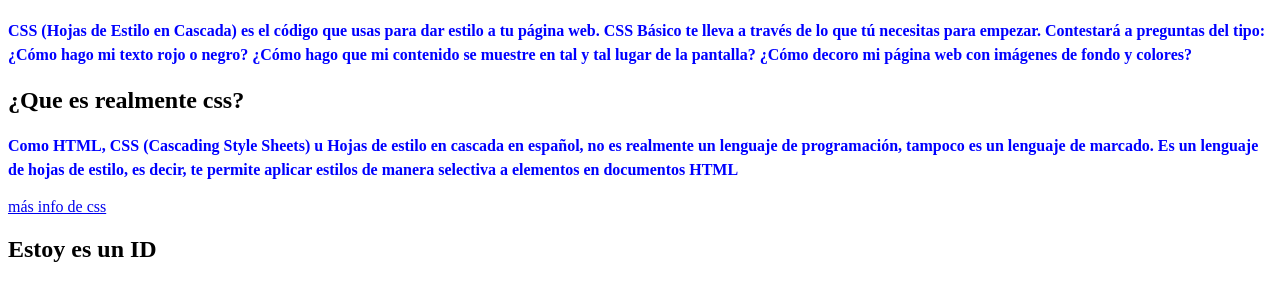
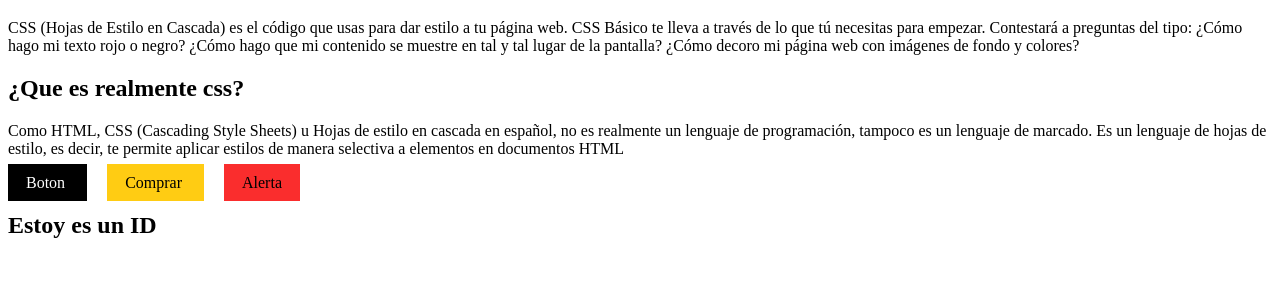
Before and after one commit to KingLuis14/Modulo02-css, a plain HTML site: page index.html in a window 1280 px wide. Shown: the part 61-362 px from the top of the page. Drawn offline with Linux system fonts and the light colour scheme.

Commit message:
Selector combinado

```diff
--- a/index.html
+++ b/index.html
@@ -4,7 +4,7 @@
     <meta charset="UTF-8">
     <meta name="viewport" content="width=device-width, initial-scale=1.0">
     <title>Selector de etiqueta</title>
-    <link rel="stylesheet" href="./selectores-css/selector-agrupado.css">
+    <link rel="stylesheet" href="./selectores-css/selector-combinado.css">
 </head>
 <body>
     <h1 id="titulo">Estoy es un ID</h1>
@@ -14,9 +14,23 @@
     <a
         href="https://developer.mozilla.org/es/docs/Learn/Getting_started_with_the_web/CSS_basics"
         target="_blank"
-        class="enlace"
+        class="boton"
         >
-        más info de css
+        Boton
+    </a>
+    <a
+        href="https://developer.mozilla.org/es/docs/Learn/Getting_started_with_the_web/CSS_basics"
+        target="_blank"
+        class="boton comprar"
+        >
+        Comprar
+    </a>
+    <a
+        href="https://developer.mozilla.org/es/docs/Learn/Getting_started_with_the_web/CSS_basics"
+        target="_blank"
+        class="boton alerta"
+        >
+        Alerta
     </a>
     <h2 id="titulo">Estoy es un ID</h2>
 </body>
--- /dev/null
+++ b/selectores-css/selector-combinado.css
@@ -0,0 +1,19 @@
+.boton{
+    padding: 10px 18px;
+    background-color: black;
+    color: white;
+    text-decoration: none;
+    margin-right: 20px;
+}
+
+.boton.comprar{
+
+    background-color: rgb(255, 204, 19);
+    color: rgb(0, 0, 0);
+}
+
+.boton.alerta{
+
+    background-color: rgb(250, 45, 45);
+    color: rgb(0, 0, 0);
+}
```
